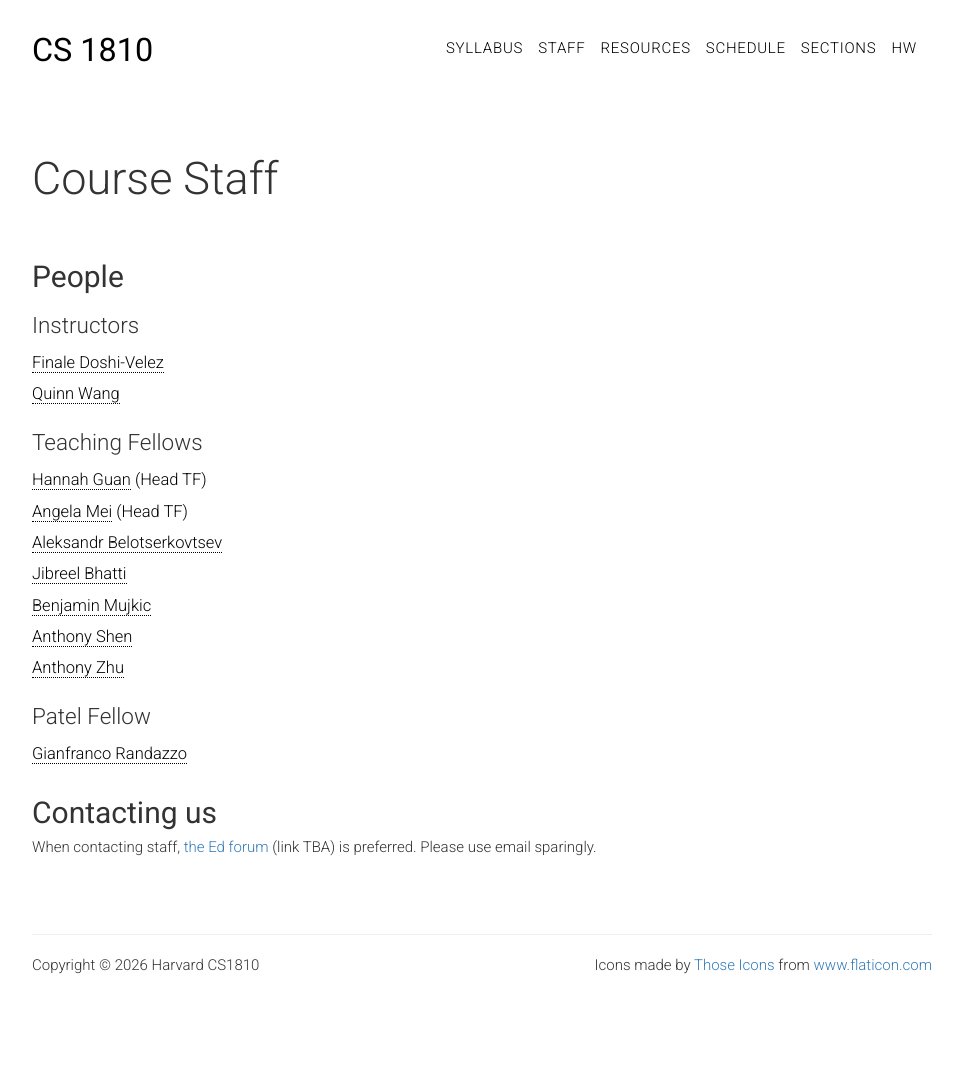
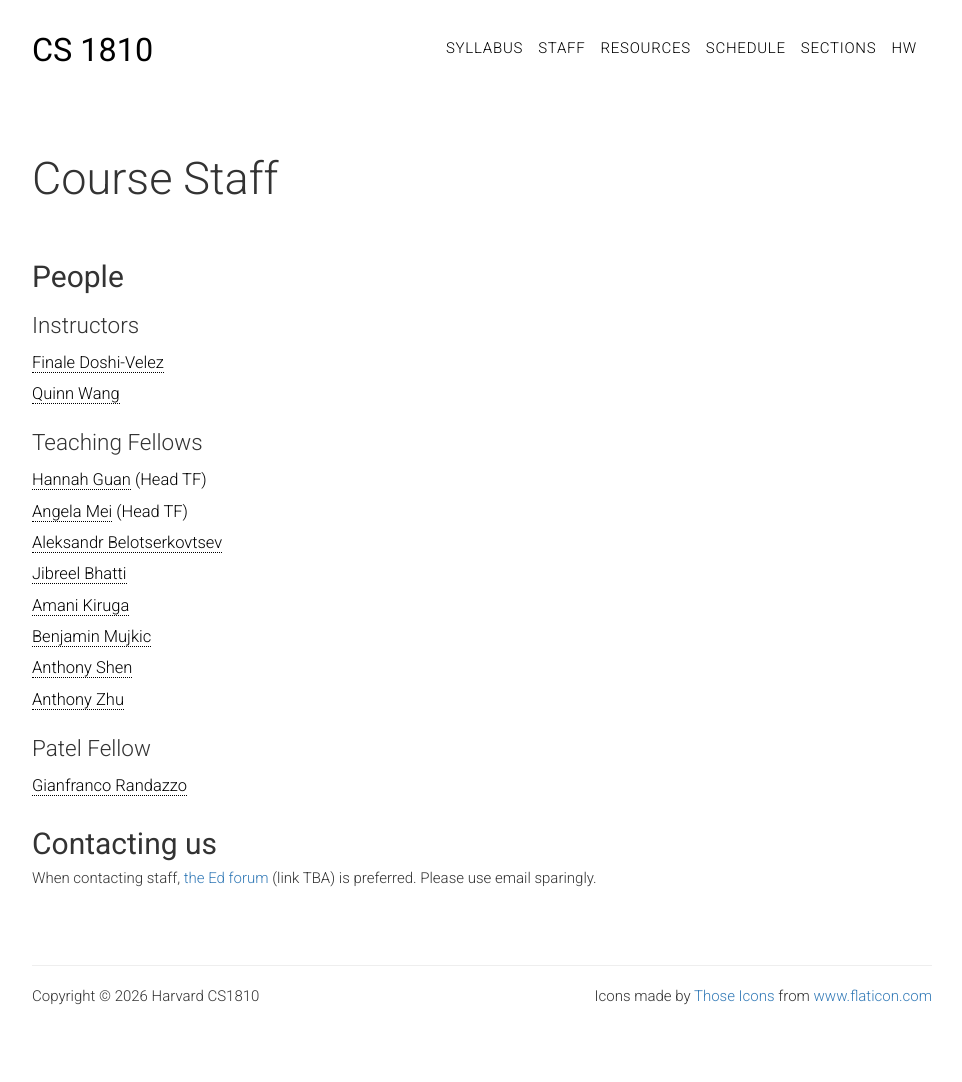
Before and after one commit to harvard-ml-courses/cs181-web, a Jekyll site: the page built from staff.html, in a window 1280 px wide. Shown: the whole page, without its empty margins (158-1120 px from the left). Built offline with Jekyll 4.4.1, drawn with Linux system fonts in a browser that asks for light colours; before the commit the page ends 1051 px from its top, so only the background shows below that.

Commit message:
adding tfs

```diff
--- a/_data/all.yaml
+++ b/_data/all.yaml
@@ -3,6 +3,7 @@ tas:
 - name: <a href="mailto:angelamei@college.harvard.edu">Angela Mei</a> (Head TF)
 - name: <a href="mailto:abelotserkovtsev@college.harvard.edu">Aleksandr Belotserkovtsev</a>
 - name: <a href="mailto:jbhatti@college.harvard.edu">Jibreel Bhatti</a>
+- name: <a href="mailto:akiruga@fas.harvard.edu">Amani Kiruga</a>
 - name: <a href="mailto:benjaminmujkic@college.harvard.edu">Benjamin Mujkic</a>
 - name: <a href="mailto:anthonyshen@college.harvard.edu">Anthony Shen</a>
 - name: <a href="mailto:anthony_zhu@college.harvard.edu">Anthony Zhu</a>
```
